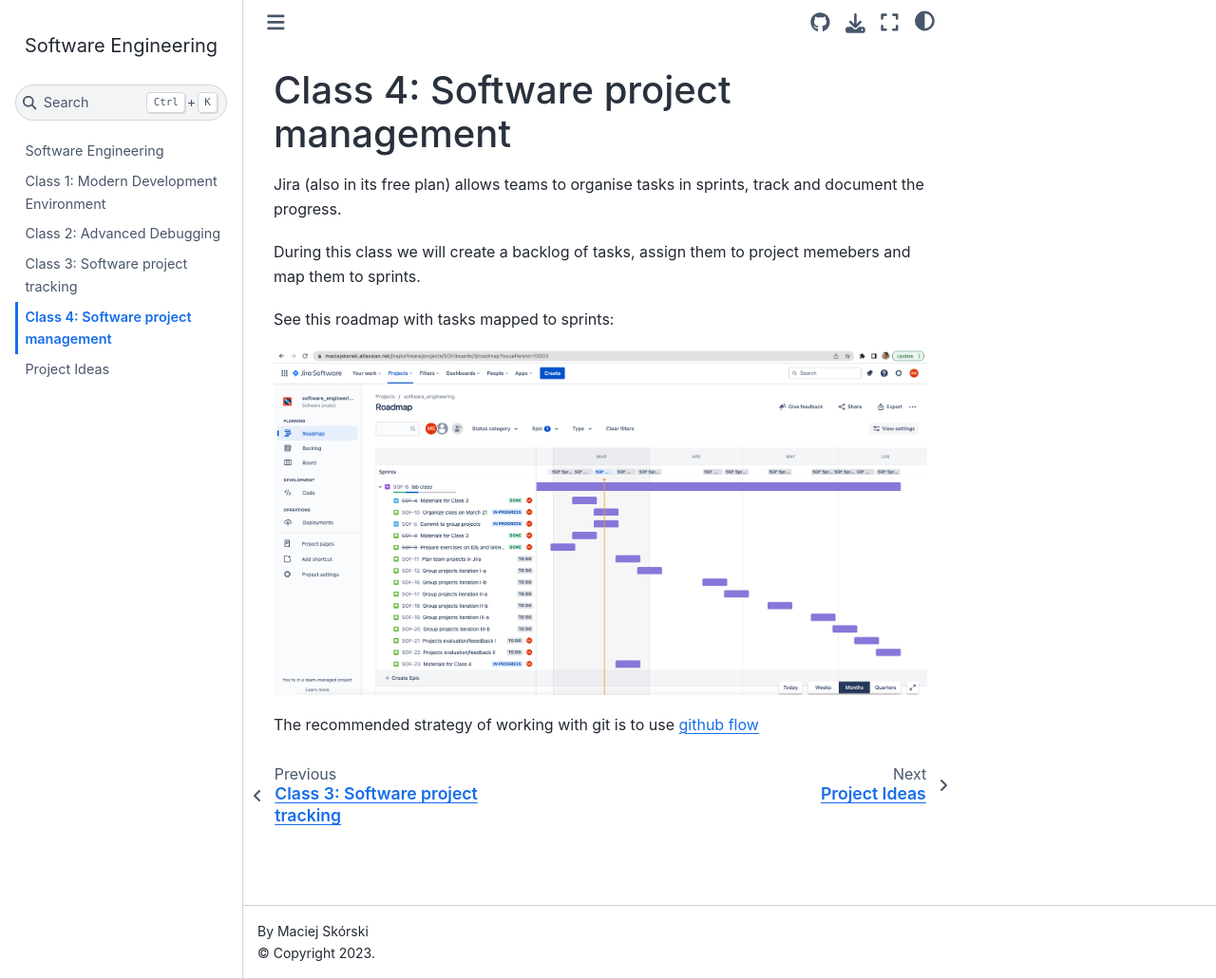
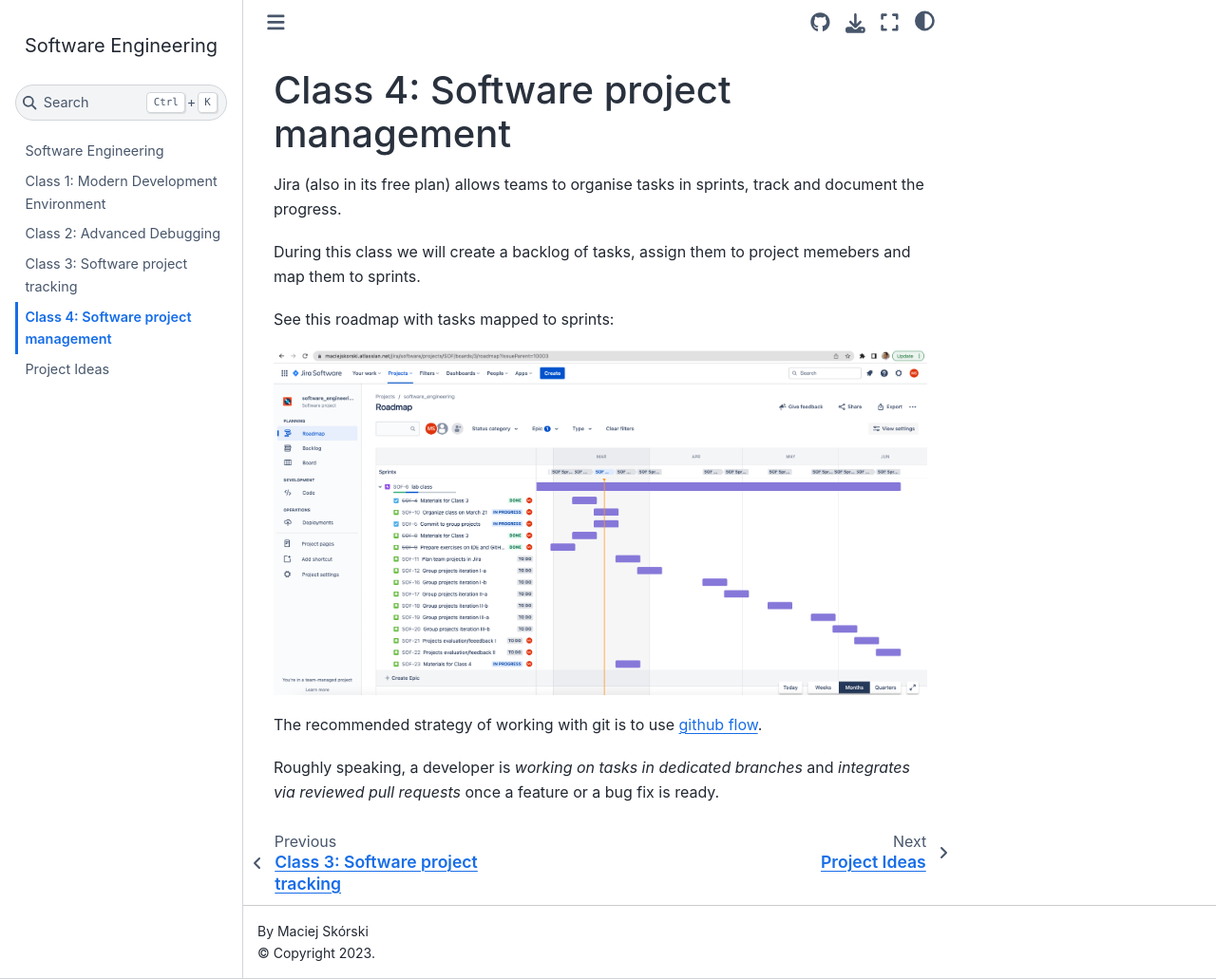
Before and after one commit to maciejskorski/software_engineering, a Jupyter Book: the page built from docs/project_management.md, in a window 1280 px wide and 1031 px high. Shown: the whole window at 95% size. Built offline with Jupyter Book 1.0.4 settings and Sphinx 7.4.7 and the Sphinx Book theme 1.1.4, drawn with Linux system fonts in a browser that asks for light colours.

Commit message:
update docs SOF-23

```diff
--- a/docs/project_management.md
+++ b/docs/project_management.md
@@ -8,4 +8,6 @@
 
 ![planned_tasks](figures/class_harmonogram.png)
 
-The recommended strategy of working with git is to use [github flow](https://docs.github.com/en/get-started/quickstart/github-flow)
+The recommended strategy of working with git is to use [github flow](https://docs.github.com/en/get-started/quickstart/github-flow).
+
+Roughly speaking, a developer is *working on tasks in dedicated branches* and *integrates via reviewed pull requests* once a feature or a bug fix is ready.
```
